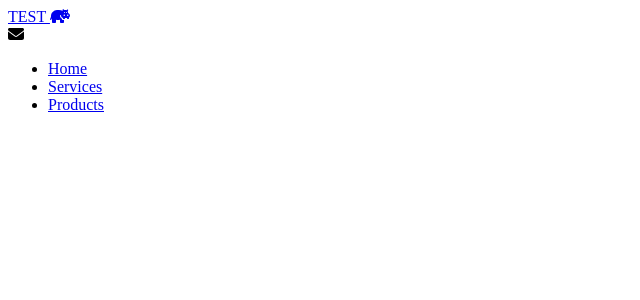
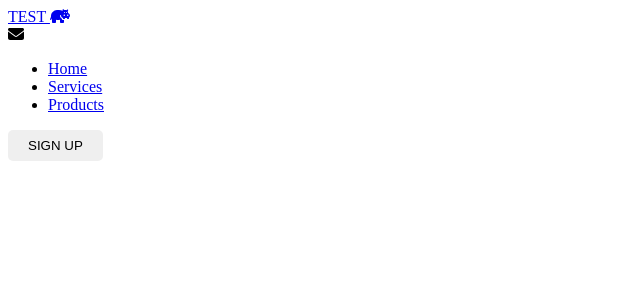
Before and after one commit to austinperdue/snowbyte, a React (Create React App) app: page / in a window 1280 px wide. Shown: the top 300 px of the page, without its empty margins (0-640 px from the left). Built offline with nearby package versions, Linux system fonts and the light colour scheme.

Commit message:
Going to delete all of this

```diff
--- a/src/components/Button.css
+++ b/src/components/Button.css
@@ -0,0 +1,40 @@
+:root {
+    --primary: #fff;
+}
+
+.btn {
+    padding: 8px 20px;
+    border-radius: 5px;
+    outline: none;
+    border: none;
+    cursor: pointer;
+}
+
+.btn-primary {
+    background-color: var(--primary);
+    color: #242424;
+    border: 1px solid var(--primary);
+}
+
+.btn--outline {
+    background-color: transparent;
+    color: #fff;
+    border: 1px solid var(--primary);
+    transition: all 0.3s ease-out;
+}
+
+.btn-mdeium {
+    padding: 8px 20px;
+    font-size: 20px;
+}
+
+.btn--large {
+    padding: 12px 26px;
+    font-size: 20px;
+}
+
+.btn--medium:hover, .btn--large:hover {
+    background-color: #fff;
+    color: #242424;
+    transition: all 0.3s ease-out;
+}
--- a/src/components/Button.js
+++ b/src/components/Button.js
@@ -3,9 +3,11 @@ import './Button.css';
 import { Link } from 'react-router-dom';
 
 const STYLES = ['btn--primary', 'btn--outline'];
+const SIZES = ['btn--medium', 'btn--large'];
 
 export const Button = ({children, type, onClick, buttonStyle, buttonSize}) => {
     const checkButtonStyle = STYLES.includes(buttonStyle) ? buttonStyle : STYLES[0];
+
     const checkButtonSize = SIZES.includes(buttonSize) ? buttonSize : SIZES[0];
 
     return (
@@ -14,5 +16,5 @@ export const Button = ({children, type, onClick, buttonStyle, buttonSize}) => {
                 {children}
             </button>
         </Link>
-    );
+    )
 }
--- a/src/components/Navbar.js
+++ b/src/components/Navbar.js
@@ -1,14 +1,22 @@
-import React, {useState} from 'react';
+import React, { useState } from 'react';
 import { FontAwesomeIcon } from '@fortawesome/react-fontawesome'
 import { faEnvelope, faHippo } from '@fortawesome/free-solid-svg-icons'
 import { Link } from 'react-router-dom';
 import './Navbar.css';
+import { Button } from './Button';
 
 function Navbar() {
     const [click, setClick] = useState(false);
+    const [button, setButton] = useState(true);
 
     const handleClick = () => setClick(!click);
     const closeMobileMenu = () => setClick(false);
+
+    const showButton = () => {
+        if (window.innerWidth <= 960) {
+            setButton(false);
+        } else {
+        }
         return (
             <>
                 <nav className='navbar'>
@@ -36,10 +44,24 @@ function Navbar() {
                                 </Link>
                             </li>
                         </ul>
+                        {button && <Button buttonStyle='{btn--outline}'>SIGN UP</Button>}
                     </div>
                 </nav>
             </>
+
         );
+
+    };
+
+    window.addEventListener('resize', showButton);
+
+    return (
+        <>
+            {showButton()}
+        </>
+    );
+
+
 }
 
 export default Navbar;
```
Lines whose indentation alone changed are shown as unchanged.
